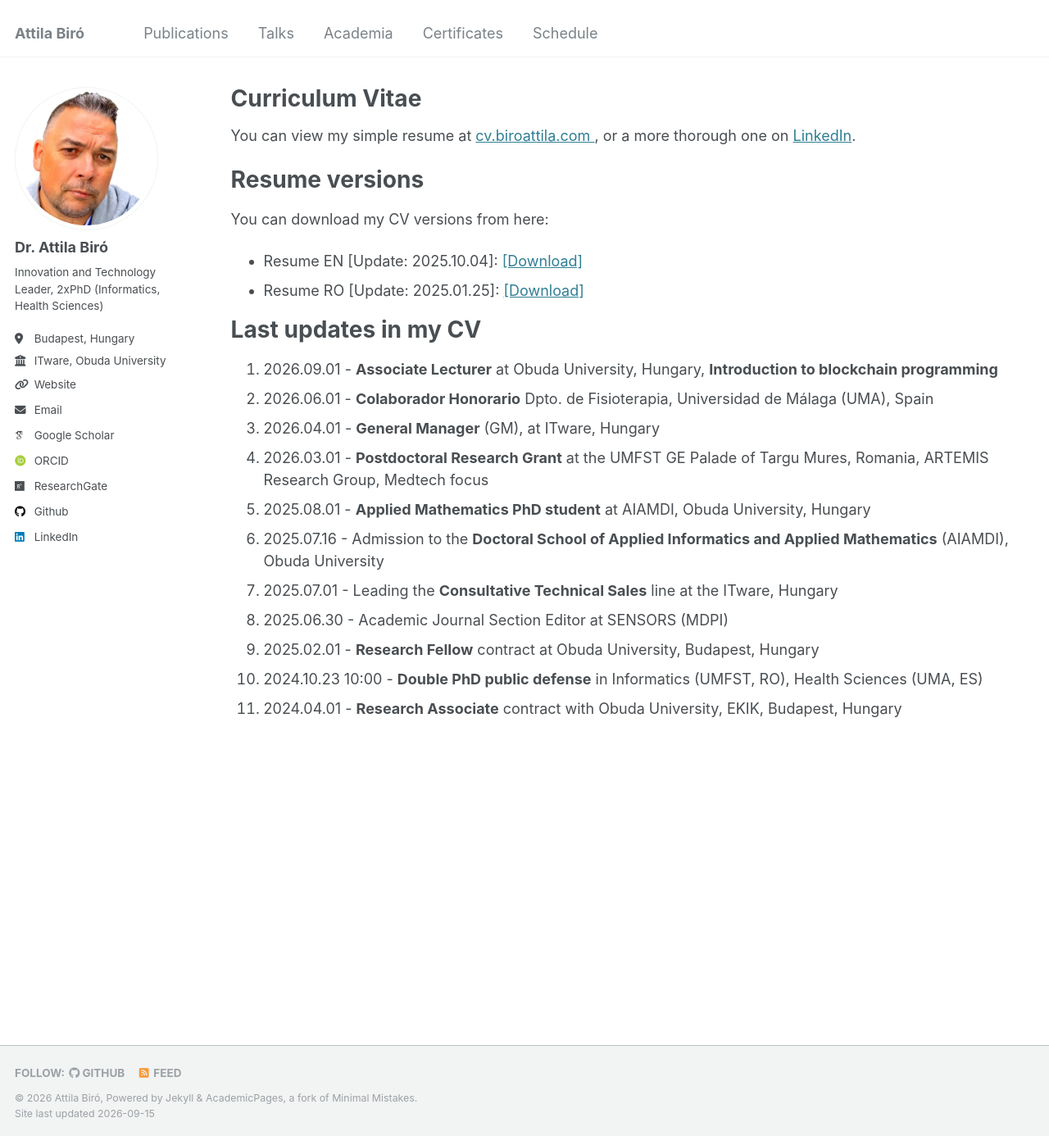
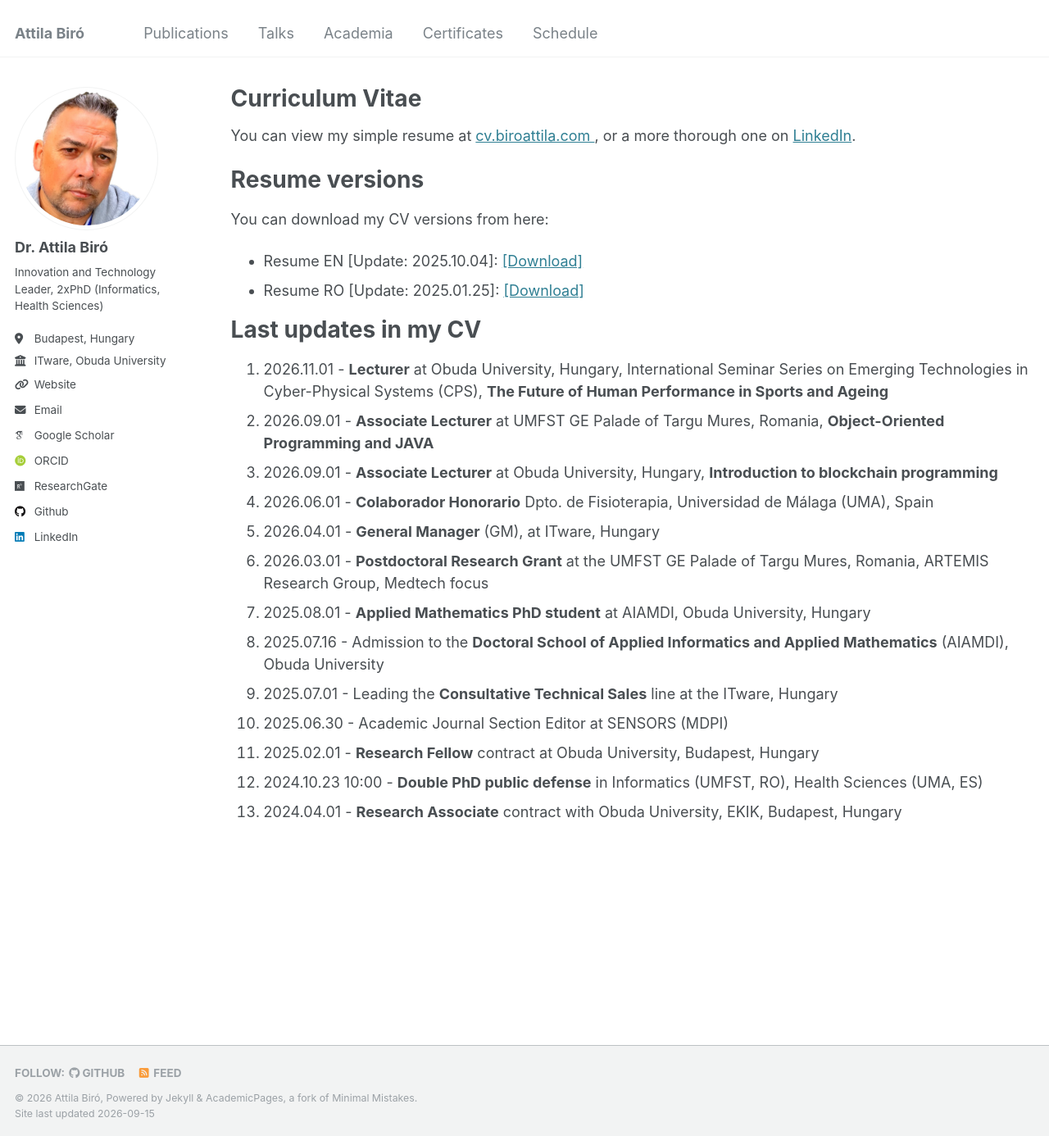
Before and after one commit to biroka/biroka.github.io, a Jekyll site: the page built from _pages/cv.md, in a window 1280 px wide and 1386 px high. Shown: the whole window at 82% size. Built offline with Jekyll 4.4.1, drawn with Linux system fonts in a browser that asks for light colours; some web fonts are replaced.

Commit message:
Add new CV updates and reorganize entries

```diff
--- a/_pages/cv.md
+++ b/_pages/cv.md
@@ -19,14 +19,16 @@ You can download my CV versions from here:
 
 Last updates in my CV
 ======
-1. 2026.09.01 - **Associate Lecturer** at Obuda University, Hungary, **Introduction to blockchain programming**
-2. 2026.06.01 - **Colaborador Honorario** Dpto. de Fisioterapia, Universidad de Málaga (UMA), Spain
-3. 2026.04.01 - **General Manager** (GM), at ITware, Hungary
-4. 2026.03.01 - **Postdoctoral Research Grant** at the UMFST GE Palade of Targu Mures, Romania, ARTEMIS Research Group, Medtech focus
-5. 2025.08.01 - **Applied Mathematics PhD student** at AIAMDI, Obuda University, Hungary
-6. 2025.07.16 - Admission to the **Doctoral School of Applied Informatics and Applied Mathematics** (AIAMDI), Obuda University
-7. 2025.07.01 - Leading the **Consultative Technical Sales** line at the ITware, Hungary
-8. 2025.06.30 - Academic Journal Section Editor at SENSORS (MDPI)
-9. 2025.02.01 - **Research Fellow** contract at Obuda University, Budapest, Hungary
-10. 2024.10.23 10:00 - **Double PhD public defense** in Informatics (UMFST, RO), Health Sciences (UMA, ES)
-11. 2024.04.01 - **Research Associate** contract with Obuda University, EKIK, Budapest, Hungary
+1. 2026.11.01 - **Lecturer** at Obuda University, Hungary, International Seminar Series on Emerging Technologies in Cyber-Physical Systems (CPS), **The Future of Human Performance in Sports and Ageing**
+2. 2026.09.01 - **Associate Lecturer** at UMFST GE Palade of Targu Mures, Romania, **Object-Oriented Programming and JAVA**
+3. 2026.09.01 - **Associate Lecturer** at Obuda University, Hungary, **Introduction to blockchain programming**
+4. 2026.06.01 - **Colaborador Honorario** Dpto. de Fisioterapia, Universidad de Málaga (UMA), Spain
+5. 2026.04.01 - **General Manager** (GM), at ITware, Hungary
+6. 2026.03.01 - **Postdoctoral Research Grant** at the UMFST GE Palade of Targu Mures, Romania, ARTEMIS Research Group, Medtech focus
+7. 2025.08.01 - **Applied Mathematics PhD student** at AIAMDI, Obuda University, Hungary
+8. 2025.07.16 - Admission to the **Doctoral School of Applied Informatics and Applied Mathematics** (AIAMDI), Obuda University
+9. 2025.07.01 - Leading the **Consultative Technical Sales** line at the ITware, Hungary
+10. 2025.06.30 - Academic Journal Section Editor at SENSORS (MDPI)
+11. 2025.02.01 - **Research Fellow** contract at Obuda University, Budapest, Hungary
+12. 2024.10.23 10:00 - **Double PhD public defense** in Informatics (UMFST, RO), Health Sciences (UMA, ES)
+13. 2024.04.01 - **Research Associate** contract with Obuda University, EKIK, Budapest, Hungary
```
